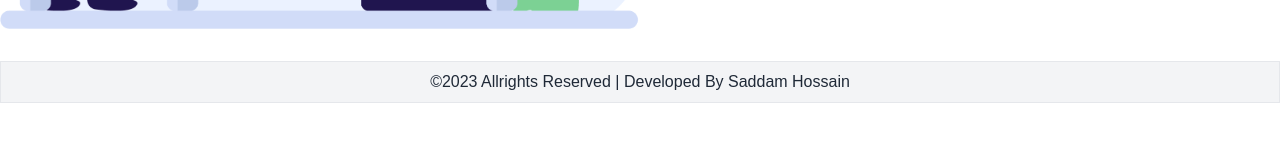
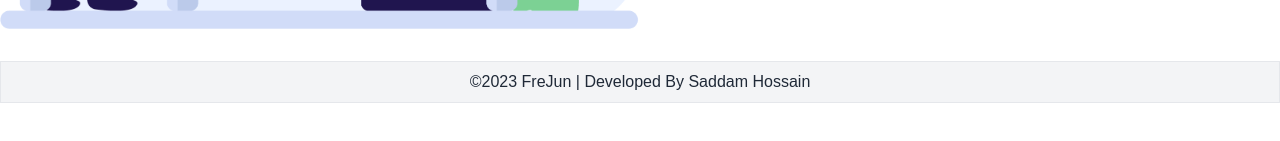
Before and after one commit to saadhossain/frejun, a React (Create React App) app: page / in a window 1280 px wide. Shown: the part 585-726 px from the top of the page. Built offline with nearby package versions, Linux system fonts and the light colour scheme; no server answers.

Commit message:
Footer updated

```diff
--- a/src/Components/Footer.js
+++ b/src/Components/Footer.js
@@ -3,7 +3,7 @@ import React from 'react';
 const Footer = () => {
     return (
         <div className='bg-gray-100 border border-gray-200 py-2 text-gray-800 font-poppins text-center'>
-            <p>&copy;2023 Allrights Reserved | Developed By <span className='text-actionbtn'><a href='https://saadhossain.dev/'>Saddam Hossain</a></span></p>
+            <p>&copy;2023 FreJun | Developed By <span className='text-actionbtn'><a href='https://saadhossain.dev/'>Saddam Hossain</a></span></p>
         </div>
     );
 };
```
